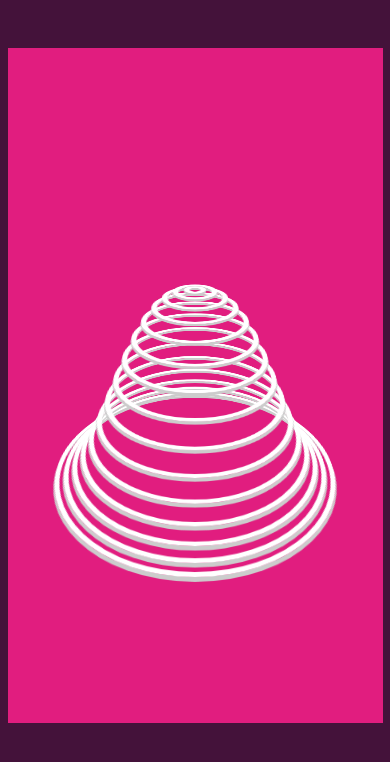
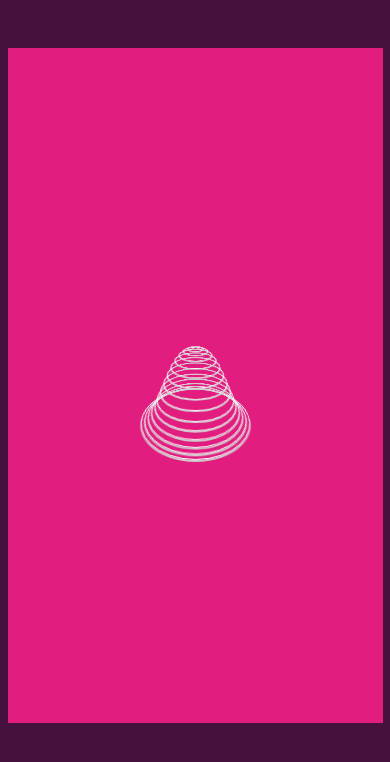
Before and after one commit to AnikaTahsin06/css-animation-effects, a website built with Vite: page index.html in a window 390 px wide. Built offline with nearby package versions, Linux system fonts and the light colour scheme; a web font is replaced by a local one.

Commit message:
fixed responsive issues

```diff
--- a/styles/components/wavy-circle.css
+++ b/styles/components/wavy-circle.css
@@ -1,37 +1,46 @@
 .wavy__circle {
-    background-color: var(--clr-rose);
     display: flex;
     justify-content: center;
     align-items: center;
     min-height: 80vh;
+    background: var(--clr-rose);
 }
 
 .loader {
     position: relative;
-    width: 300px;
-    height: 300px;
+    width: 30vw;
+    /* 300px to 30vw */
+    height: 30vw;
+    /* 300px to 30vw */
     text-align: center;
     transform-style: preserve-3d;
-    transform: perspective(500px) rotateX(60deg);
+    transform: perspective(50vw) rotateX(60deg);
+    /* 500px to 50vw */
 }
 
 .loader span {
     position: absolute;
     display: block;
-    border: 5px solid #fff;
-    box-shadow: 0 5px 0 #ccc, inset 0 5px 0 #ccc;
+    border: 0.5vw solid #fff;
+    /* 5px to 0.5vw */
+    box-shadow: 0 0.5vw 0 #ccc, inset 0 0.5vw 0 #ccc;
+    /* 5px to 0.5vw */
     box-sizing: border-box;
     border-radius: 50%;
     animation: animate 3s ease-in-out infinite;
 }
 
 @keyframes animate {
-    0%, 100% {
-        transform: translateZ(-100px);
+
+    0%,
+    100% {
+        transform: translateZ(-10vw);
+        /* 100px to 10vw */
     }
 
     50% {
-        transform: translateZ(100px);
+        transform: translateZ(10vw);
+        /* 100px to 10vw */
     }
 }
 
@@ -44,100 +53,113 @@
 }
 
 .loader span:nth-child(2) {
-    top: 10px;
-    left: 10px;
-    bottom: 10px;
-    right: 10px;
+    top: 3.33%;
+    left: 3.33%;
+    bottom: 3.33%;
+    right: 3.33%;
     animation-delay: 1.3s;
 }
+
 .loader span:nth-child(3) {
-    top: 20px;
-    left: 20px;
-    bottom: 20px;
-    right: 20px;
+    top: 6.66%;
+    left: 6.66%;
+    bottom: 6.66%;
+    right: 6.66%;
     animation-delay: 1.2s;
 }
+
 .loader span:nth-child(4) {
-    top: 30px;
-    left: 30px;
-    bottom: 30px;
-    right: 30px;
+    top: 10%;
+    left: 10%;
+    bottom: 10%;
+    right: 10%;
     animation-delay: 1.1s;
 }
+
 .loader span:nth-child(5) {
-    top: 40px;
-    left: 40px;
-    bottom: 40px;
-    right: 40px;
+    top: 13.33%;
+    left: 13.33%;
+    bottom: 13.33%;
+    right: 13.33%;
     animation-delay: 1s;
 }
+
 .loader span:nth-child(6) {
-    top: 50px;
-    left: 50px;
-    bottom: 50px;
-    right: 50px;
+    top: 16.66%;
+    left: 16.66%;
+    bottom: 16.66%;
+    right: 16.66%;
     animation-delay: 0.9s;
 }
+
 .loader span:nth-child(7) {
-    top: 60px;
-    left: 60px;
-    bottom: 60px;
-    right: 60px;
+    top: 20%;
+    left: 20%;
+    bottom: 20%;
+    right: 20%;
     animation-delay: 0.8s;
 }
+
 .loader span:nth-child(8) {
-    top: 70px;
-    left: 70px;
-    bottom: 70px;
-    right: 70px;
+    top: 23.33%;
+    left: 23.33%;
+    bottom: 23.33%;
+    right: 23.33%;
     animation-delay: 0.7s;
 }
+
 .loader span:nth-child(9) {
-    top: 80px;
-    left: 80px;
-    bottom: 80px;
-    right: 80px;
+    top: 26.66%;
+    left: 26.66%;
+    bottom: 26.66%;
+    right: 26.66%;
     animation-delay: 0.6s;
 }
+
 .loader span:nth-child(10) {
-    top: 90px;
-    left: 90px;
-    bottom: 90px;
-    right: 90px;
+    top: 30%;
+    left: 30%;
+    bottom: 30%;
+    right: 30%;
     animation-delay: 0.5s;
 }
+
 .loader span:nth-child(11) {
-    top: 100px;
-    left: 100px;
-    bottom: 100px;
-    right: 100px;
+    top: 33.33%;
+    left: 33.33%;
+    bottom: 33.33%;
+    right: 33.33%;
     animation-delay: 0.4s;
 }
+
 .loader span:nth-child(12) {
-    top: 110px;
-    left: 110px;
-    bottom: 110px;
-    right: 110px;
+    top: 36.66%;
+    left: 36.66%;
+    bottom: 36.66%;
+    right: 36.66%;
     animation-delay: 0.3s;
 }
+
 .loader span:nth-child(13) {
-    top: 120px;
-    left: 120px;
-    bottom: 120px;
-    right: 120px;
+    top: 40%;
+    left: 40%;
+    bottom: 40%;
+    right: 40%;
     animation-delay: 0.2s;
 }
+
 .loader span:nth-child(14) {
-    top: 130px;
-    left: 130px;
-    bottom: 130px;
-    right: 130px;
+    top: 43.33%;
+    left: 43.33%;
+    bottom: 43.33%;
+    right: 43.33%;
     animation-delay: 0.1s;
 }
+
 .loader span:nth-child(15) {
-    top: 140px;
-    left: 140px;
-    bottom: 140px;
-    right: 140px;
+    top: 46.66%;
+    left: 46.66%;
+    bottom: 46.66%;
+    right: 46.66%;
     animation-delay: 0s;
 }
```
